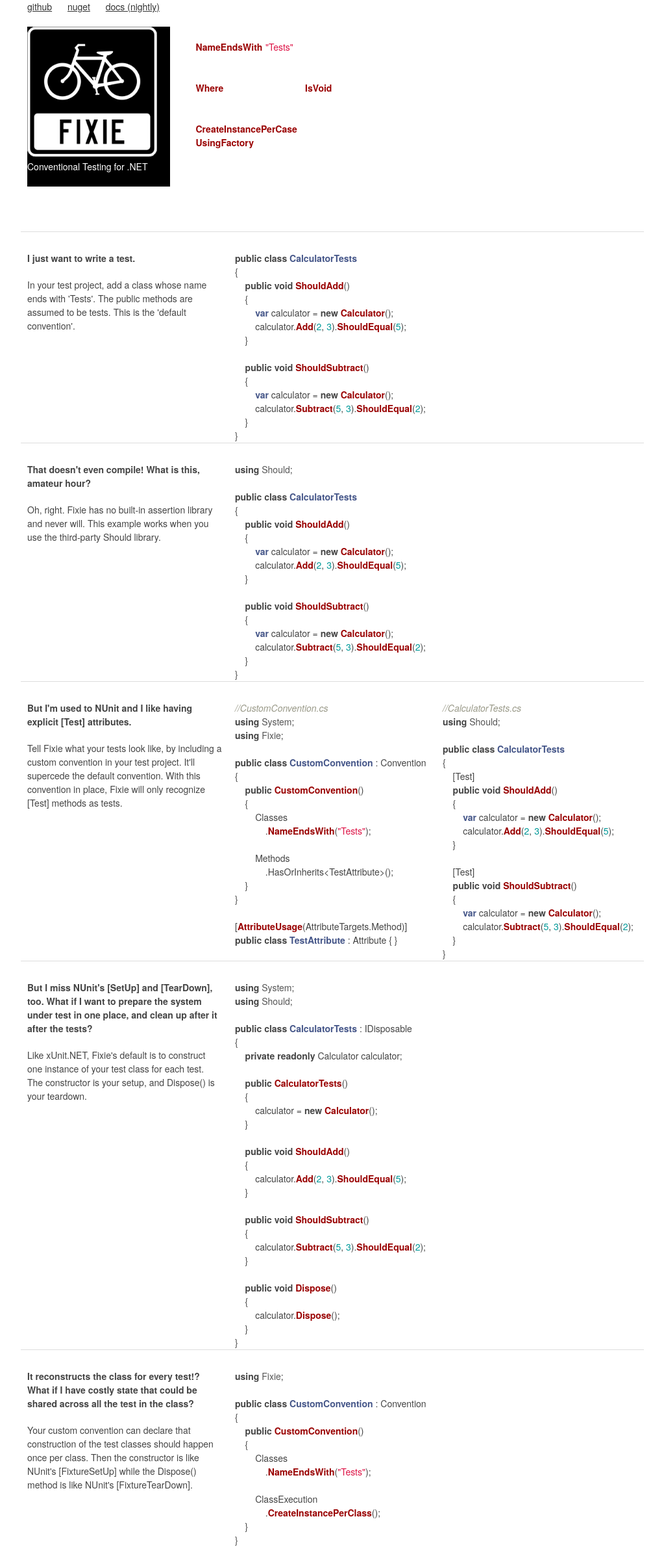
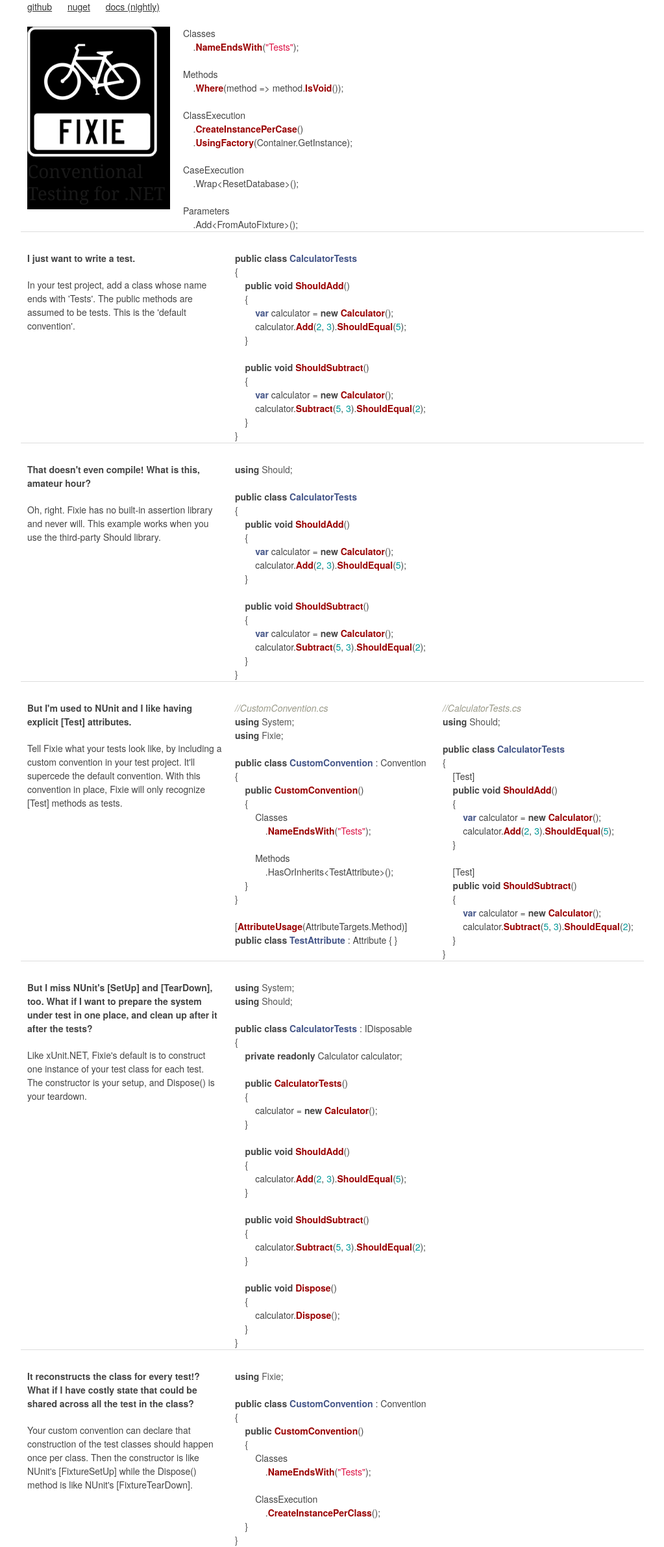
Before and after one commit to fixie/fixie.github.io, a Jekyll site: the page built from index.html, in a window 1280 px wide. Shown: the whole page at 65% size, without its empty margins (128-1151 px from the left). Built offline with Jekyll 4.4.1, drawn with Linux system fonts in a browser that asks for light colours.

Commit message:
Update default.html

```diff
--- a/_layouts/default.html
+++ b/_layouts/default.html
@@ -45,9 +45,9 @@
 
     <div class="header four columns">
       <img src="images/fixie_256.png" width="200" height="200" />
-      <p>Conventional Testing for .NET</p>
+      <h3>Conventional Testing for .NET</h3>
     </div>
-    <div class="header twelve columns">
+    <div class="twelve columns">
 {% highlight csharp %}
 Classes
     .NameEndsWith("Tests");
```
